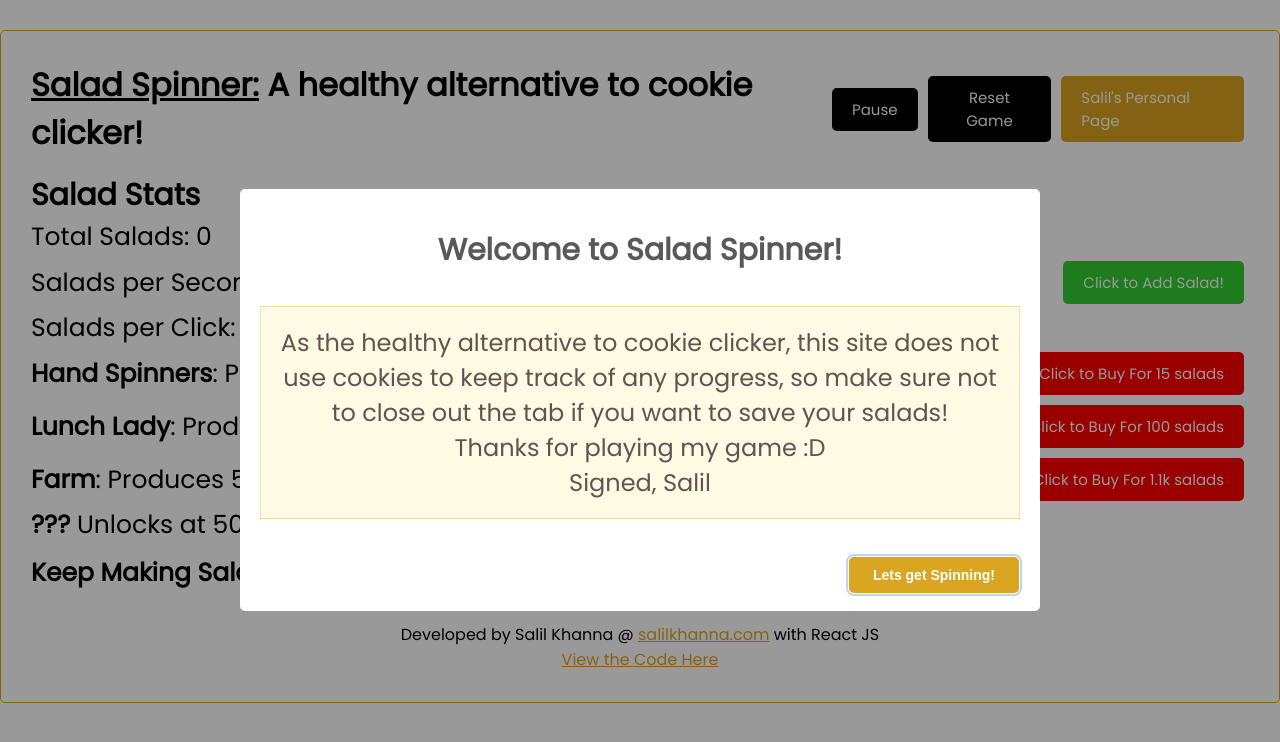
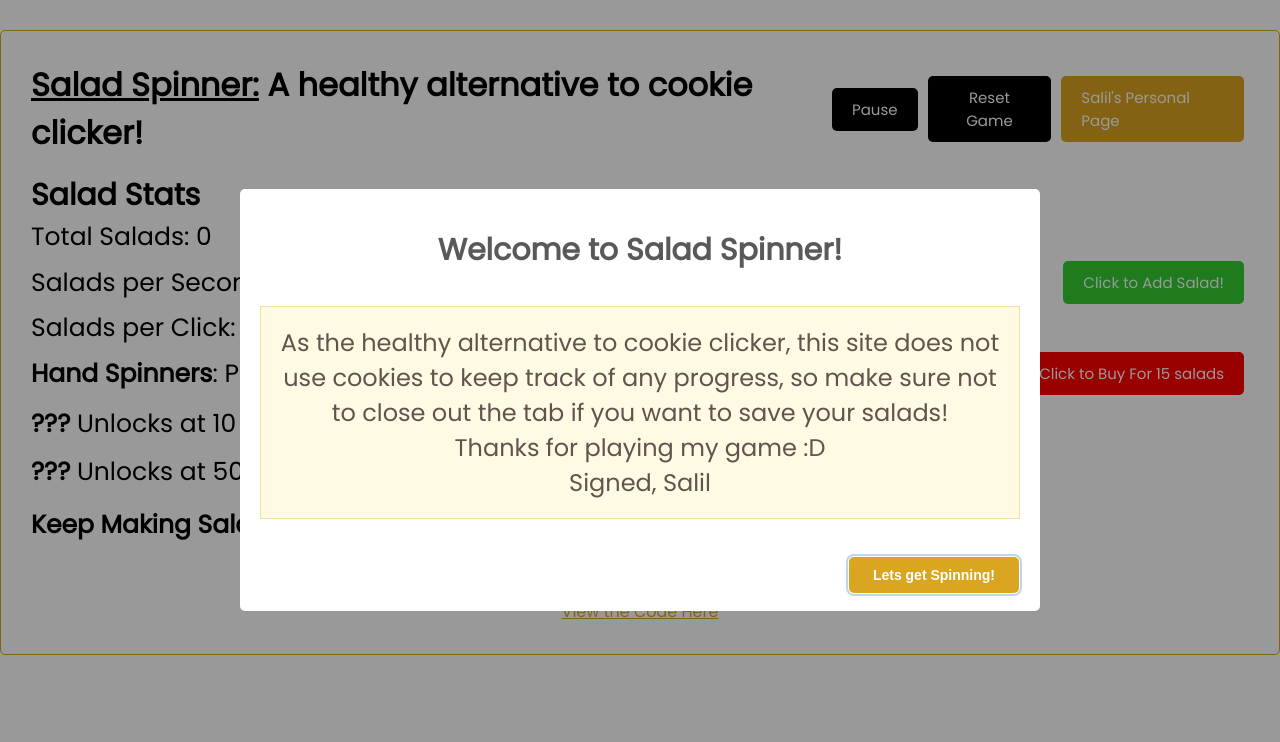
Before and after one commit to salil-khanna/salad-spinner, a React (Create React App) app: page / in a window 1280 px wide. Shown: the top 742 px of the page. Built offline with nearby package versions, Linux system fonts and the light colour scheme.

Commit message:
game progress logic and tiny bit of styling

```diff
--- a/src/App.js
+++ b/src/App.js
@@ -3,7 +3,6 @@ import Header from './components/Header'
 import Button from './components/Button'
 import ItemBuyer from './components/ItemBuyer'
 import {useState, useEffect} from 'react'
-import { useSpring, animated as a} from 'react-spring'
 import UnknownItem from './components/UnknownItem';
 import swal from 'sweetalert';
 import { toast, ToastContainer } from "react-toastify";
@@ -20,13 +19,13 @@ const [count, setCount] = useState(0);
 const [rate, setRate] = useState(0);
 const [clickRate, setClickRate] = useState(1);
 
-const [unlockables, setUnlockables] = useState(2);
+const [unlockables, setUnlockables] = useState(4);
 
 const [handSpinners, setSpinners] = useState(0);
 const [handSpinnersCost, setSpinnerCost] = useState(15);
-const [lunchLadies, setLady] = useState(0);
+const [lunchLadies, setLady] = useState(-1);
 const [lunchLadiesCost, setLadyCost] = useState(100);
-const [farms, setFarms] = useState(0);
+const [farms, setFarms] = useState(-1);
 const [farmCost, setFarmCost] = useState(1100);
 const [mafia, setMafia] = useState(-1);
 const [mafiaCost, setMafiaCost] = useState(6000);
@@ -45,7 +44,7 @@ useEffect(() => {
       closeOnClickOutside: false,
       button: "Lets get Spinning!",
     });
-  }, 1300);
+  }, 1100);
 
 }, [])
 
@@ -98,13 +97,13 @@ async function resetGame() {
     setTotal(0);
     setGameState(false);
 
-    setUnlockables(2);
+    setUnlockables(4);
 
     setSpinners(0);
     setSpinnerCost(15);
-    setLady(0);
+    setLady(-1);
     setLadyCost(100);
-    setFarms(0);
+    setFarms(-1);
     setFarmCost(1100);
     setMafia(-1);
     setMafiaCost(6000);
@@ -152,11 +151,21 @@ function buyItem(cost, rateAdj, itemCostAdj, itemNumAdj) {
 }
 
   useEffect(() => {
-    if (count > 5000 && mafia === -1) {
+    if (count >= 10 && lunchLadies === -1) {
+      setLady(0);
+      setUnlockables(c => c - 1)
+    }
+
+    if (count >= 500 && farms === -1) {
+      setFarms(0);
+      setUnlockables(c => c - 1)
+    }
+
+    if (count >= 5000 && mafia === -1) {
       setMafia(0);
       setUnlockables(c => c - 1)
     }
-    if (count > 15000 && town === -1) {
+    if (count >= 15000 && town === -1) {
       setTown(0);
       setUnlockables(c => c - 1)
       console.log(totalSalads);
@@ -164,12 +173,15 @@ function buyItem(cost, rateAdj, itemCostAdj, itemNumAdj) {
 
 
 
-  }, [count, mafia, town, totalSalads])
+  }, [count, lunchLadies, farms, mafia, town, totalSalads])
 
   function displayItem(unlockVal) {
     return unlockVal !== -1;
   }
 
+  function displayUnknown(prevVal) {
+    return prevVal > -1;
+  }
 
 
   return (
@@ -207,28 +219,34 @@ function buyItem(cost, rateAdj, itemCostAdj, itemNumAdj) {
       </div>
 
 
-
-
         <ItemBuyer itemName="Hand Spinners" rateOfProd = {1} currentCount = {handSpinners} saladCount = {count} delayAmount = {100}
         currentCost = {handSpinnersCost} onClick={() => buyItem(handSpinnersCost, 1, setSpinnerCost, setSpinners)}/>
 
 
-        <ItemBuyer itemName="Lunch Lady" rateOfProd = {10} currentCount = {lunchLadies} saladCount = {count} delayAmount = {400}
+       { displayItem(lunchLadies) ? <ItemBuyer itemName="Lunch Lady" rateOfProd = {10} currentCount = {lunchLadies} saladCount = {count}
         currentCost = {lunchLadiesCost} onClick={() => buyItem(lunchLadiesCost, 10, setLadyCost, setLady)}/>
+        : <UnknownItem unlock = {10} delayVal = {600}/>
+        }
 
-      <ItemBuyer itemName="Farm" rateOfProd = {50} currentCount = {farms} saladCount = {count} delayAmount = {700}
+
+
+     { displayItem(farms) ? <ItemBuyer itemName="Farm" rateOfProd = {50} currentCount = {farms} saladCount = {count}
       currentCost = {farmCost} onClick={() => buyItem(farmCost, 50, setFarmCost, setFarms)}/>
+      : <UnknownItem unlock = {500} delayVal = {1100}/>
+      }
 
-    <a.div style = {useSpring({from: { opacity: 0 }, to: { opacity: 1 }, config: { duration: 1000 }, delay: 1000, }) }>
+
       {
        displayItem(mafia) ? <ItemBuyer itemName="Underground Salad Mafia" rateOfProd = {115} currentCount = {mafia} saladCount = {count}
-            currentCost = {mafiaCost} onClick={() => buyItem(mafiaCost, 115, setMafiaCost, setMafia)}/> : <UnknownItem unlock = {5000}/>
+            currentCost = {mafiaCost} onClick={() => buyItem(mafiaCost, 115, setMafiaCost, setMafia)}/>
+            : displayUnknown(lunchLadies) && <UnknownItem unlock = {5000} />
       }
-      </a.div>
+
 
       {
        displayItem(town) ? <ItemBuyer itemName="Tomato Town" rateOfProd = {500} currentCount = {town} saladCount = {count}
-            currentCost = {townCost} onClick={() => buyItem(townCost, 500, setTownCost, setTown)}/> : mafia > -1 && <UnknownItem unlock = {15000} />
+            currentCost = {townCost} onClick={() => buyItem(townCost, 500, setTownCost, setTown)}/>
+            : displayUnknown(farms) && <UnknownItem unlock = {15000} />
 
       }
 
--- a/src/components/UnknownItem.js
+++ b/src/components/UnknownItem.js
@@ -1,14 +1,18 @@
 import React from 'react'
 import { useSpring, animated as a} from 'react-spring'
 
-const UnknownItem = ({unlock}) => {
+const UnknownItem = ({unlock, delayVal}) => {
     return (
-        <a.div style = {useSpring({from: { opacity: 0 }, to: { opacity: 1 }, config: { duration: 1000 }, delay: 900, }) }>
+        <a.div style = {useSpring({from: { opacity: 0 }, to: { opacity: 1 }, config: { duration: 1000 }, delay: delayVal, }) }>
             <div className = "header2">
-            <p > <b>???</b> Unlocks at {unlock} total salads </p>
+            <p style= {{marginBottom: 5, marginTop: 5}}> <b>???</b> Unlocks at {unlock} total salads </p>
             </div>
         </a.div>
     )
 }
 
+UnknownItem.defaultProps = {
+    delayVal : 500,
+}
+
 export default UnknownItem
```
